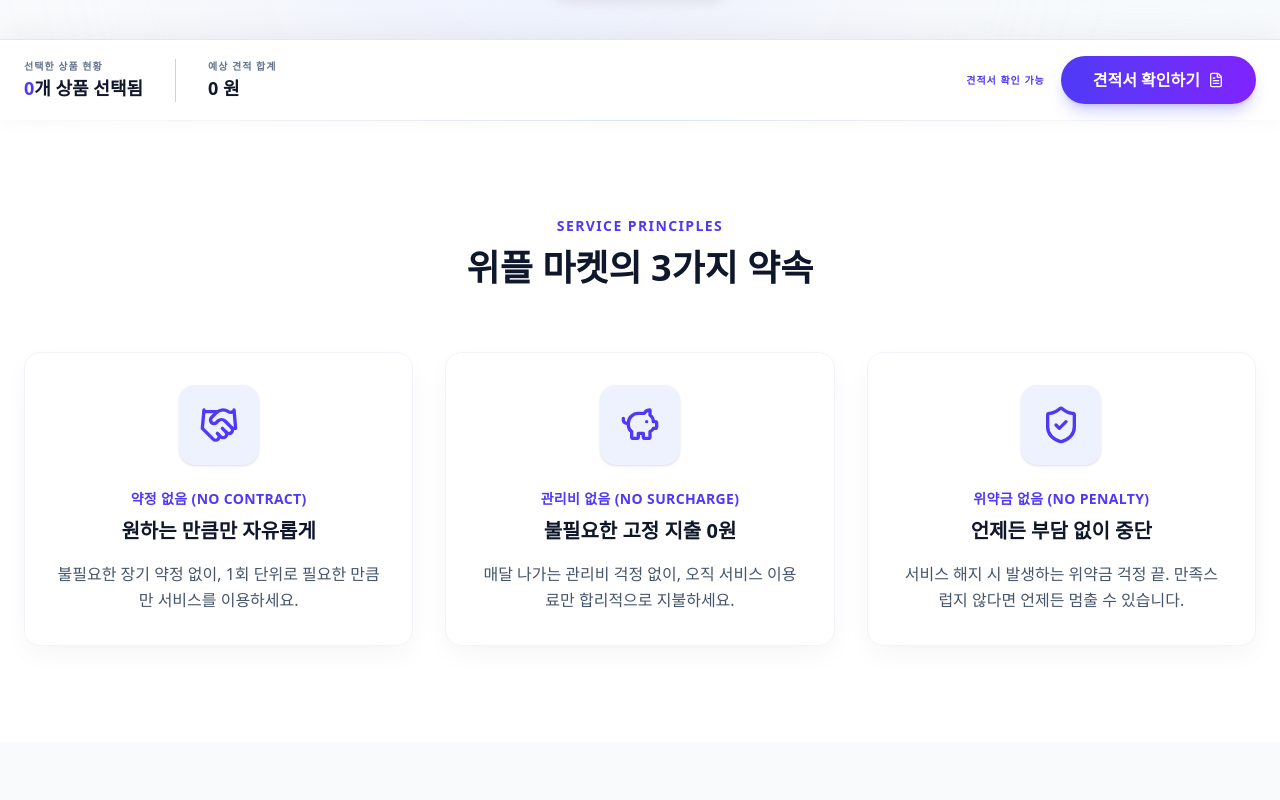
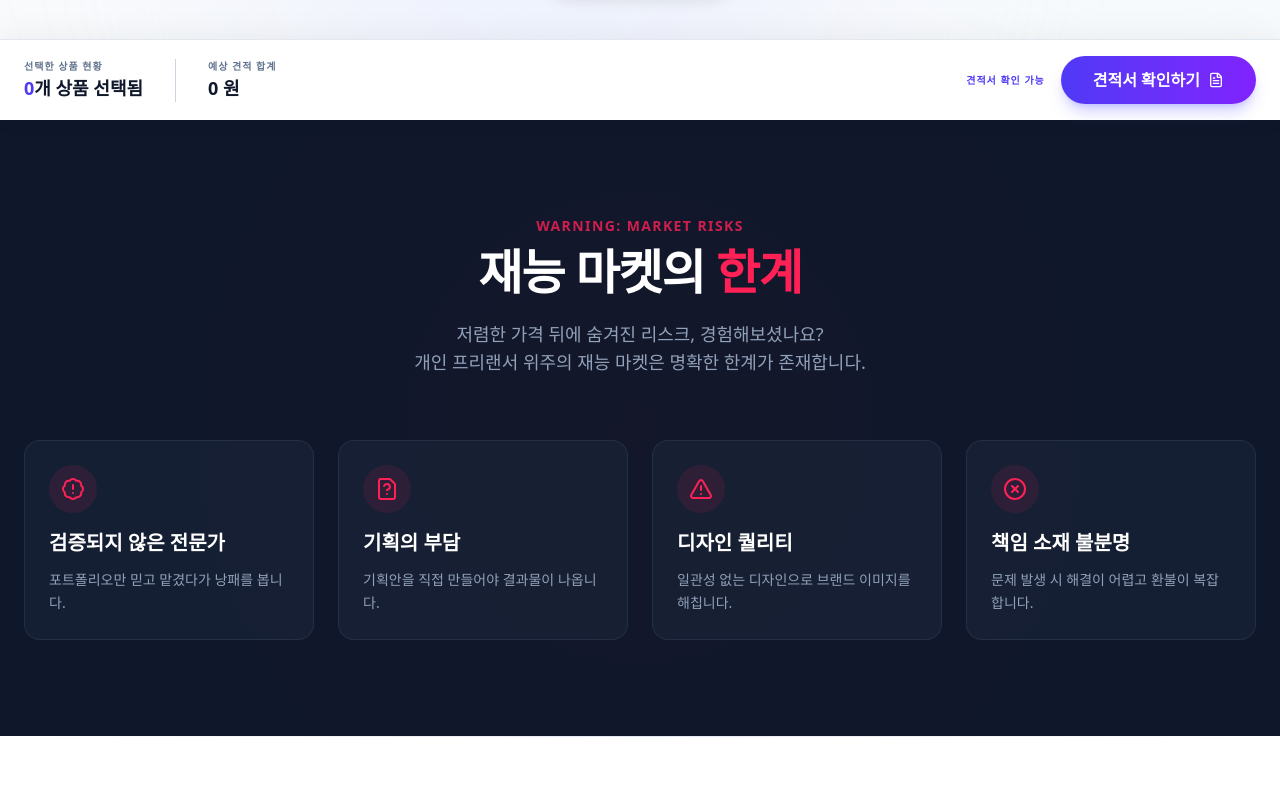
Before and after one commit to asaaaa12313/total, a Next.js app: page / in a window 1280 px wide. Shown: the part 680-1480 px from the top of the page. Built offline with nearby package versions, Linux system fonts and the light colour scheme; a web font is replaced by a local one.

Commit message:
feat: refactor to Market theme and add Talent Market Limitations section

```diff
--- a/src/app/page.tsx
+++ b/src/app/page.tsx
@@ -5,6 +5,7 @@
 import { ModuleDockingSystem } from "@/components/sections/ModuleDockingSystem";
 import { PerformanceChart } from "@/components/sections/PerformanceChart";
 import { LaunchSequence } from "@/components/sections/LaunchSequence";
+import { TalentMarketLimitations } from "@/components/sections/TalentMarketLimitations";
 
 export default function Home() {
   return (
@@ -13,6 +14,7 @@
 
       <main className="relative pb-32">
         <Hero />
+        <TalentMarketLimitations />
         <ZeroGravityProtocol />
         <ModuleDockingSystem />
         <PerformanceChart />
--- /dev/null
+++ b/src/components/sections/TalentMarketLimitations.tsx
@@ -0,0 +1,73 @@
+"use client";
+
+import { motion } from "framer-motion";
+import { XCircle, AlertTriangle, FileQuestion, BadgeAlert } from "lucide-react";
+
+const LIMITATIONS = [
+    {
+        icon: BadgeAlert,
+        title: "검증되지 않은 전문가",
+        desc: "포트폴리오만 믿고 맡겼다가 낭패를 봅니다."
+    },
+    {
+        icon: FileQuestion,
+        title: "기획의 부담",
+        desc: "기획안을 직접 만들어야 결과물이 나옵니다."
+    },
+    {
+        icon: AlertTriangle,
+        title: "디자인 퀄리티",
+        desc: "일관성 없는 디자인으로 브랜드 이미지를 해칩니다."
+    },
+    {
+        icon: XCircle,
+        title: "책임 소재 불분명",
+        desc: "문제 발생 시 해결이 어렵고 환불이 복잡합니다."
+    }
+];
+
+export function TalentMarketLimitations() {
+    return (
+        <section className="py-24 bg-slate-900 text-white relative overflow-hidden">
+            {/* Background Pattern */}
+            <div className="absolute inset-0 opacity-10 pointer-events-none">
+                <div className="absolute top-0 left-0 w-full h-full bg-[radial-gradient(circle_at_50%_50%,_rgba(255,0,0,0.2),transparent_70%)]" />
+            </div>
+
+            <div className="container mx-auto px-6 relative z-10">
+                <div className="text-center mb-16">
+                    <span className="text-rose-500 font-bold tracking-widest text-sm uppercase mb-3 block animate-pulse">Warning: Market Risks</span>
+                    <h2 className="text-3xl md:text-5xl font-bold mb-6 tracking-tight text-white">
+                        재능 마켓의 <span className="text-rose-500">한계</span>
+                    </h2>
+                    <p className="text-slate-400 font-medium text-lg max-w-2xl mx-auto">
+                        저렴한 가격 뒤에 숨겨진 리스크, 경험해보셨나요?<br className="hidden md:block" />
+                        개인 프리랜서 위주의 재능 마켓은 명확한 한계가 존재합니다.
+                    </p>
+                </div>
+
+                <div className="grid grid-cols-1 md:grid-cols-2 lg:grid-cols-4 gap-6">
+                    {LIMITATIONS.map((item, idx) => (
+                        <motion.div
+                            key={idx}
+                            initial={{ opacity: 0, y: 20 }}
+                            whileInView={{ opacity: 1, y: 0 }}
+                            viewport={{ once: true }}
+                            transition={{ delay: idx * 0.1, duration: 0.5 }}
+                        >
+                            <div className="h-full bg-slate-800/50 border border-slate-700/50 p-6 rounded-2xl hover:bg-slate-800 transition-colors group">
+                                <div className="w-12 h-12 rounded-full bg-rose-500/10 flex items-center justify-center mb-4 group-hover:bg-rose-500/20 transition-colors">
+                                    <item.icon className="w-6 h-6 text-rose-500" />
+                                </div>
+                                <h3 className="text-xl font-bold mb-3 text-white">{item.title}</h3>
+                                <p className="text-slate-400 leading-relaxed text-sm">
+                                    {item.desc}
+                                </p>
+                            </div>
+                        </motion.div>
+                    ))}
+                </div>
+            </div>
+        </section>
+    );
+}
```
